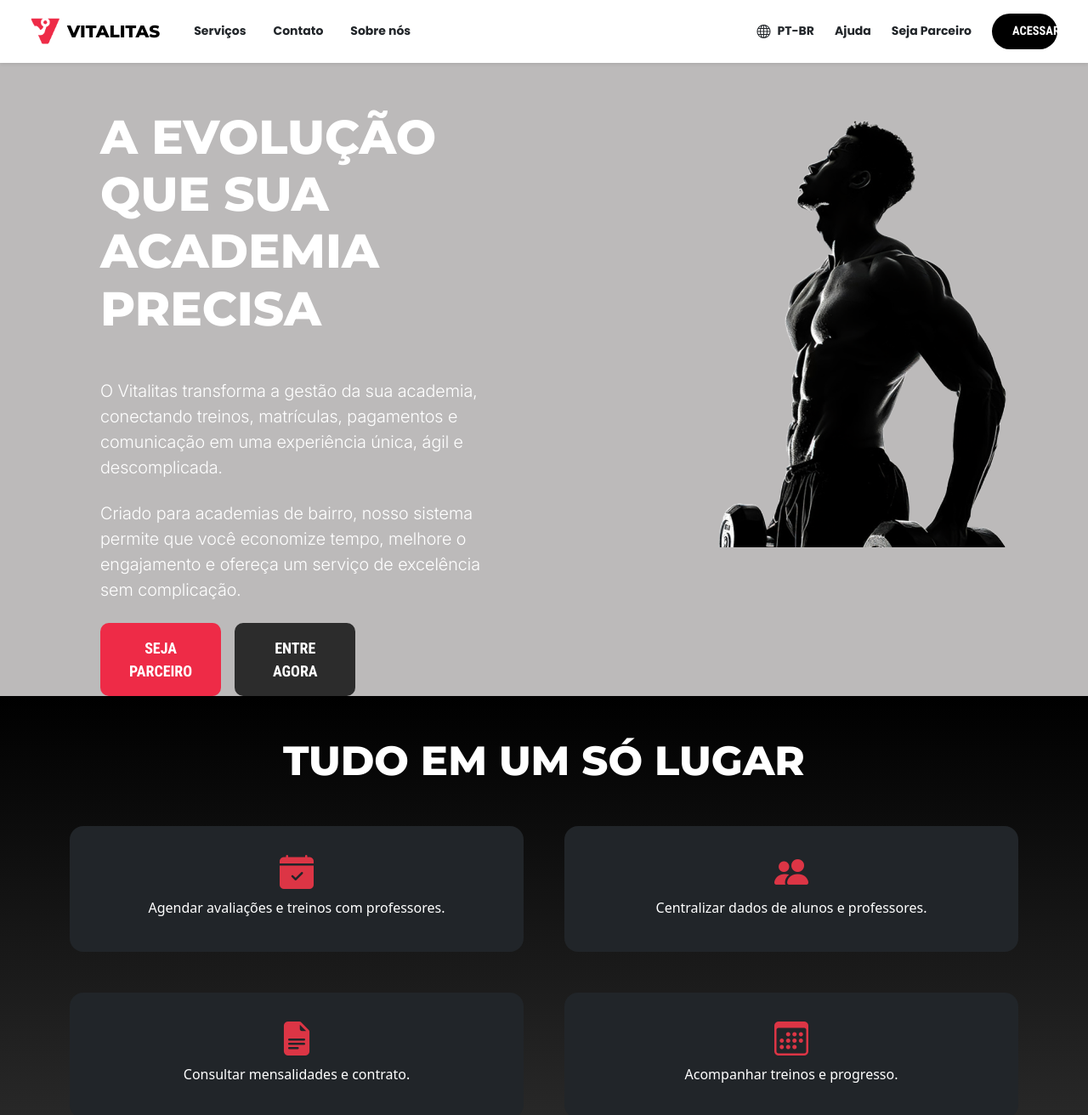
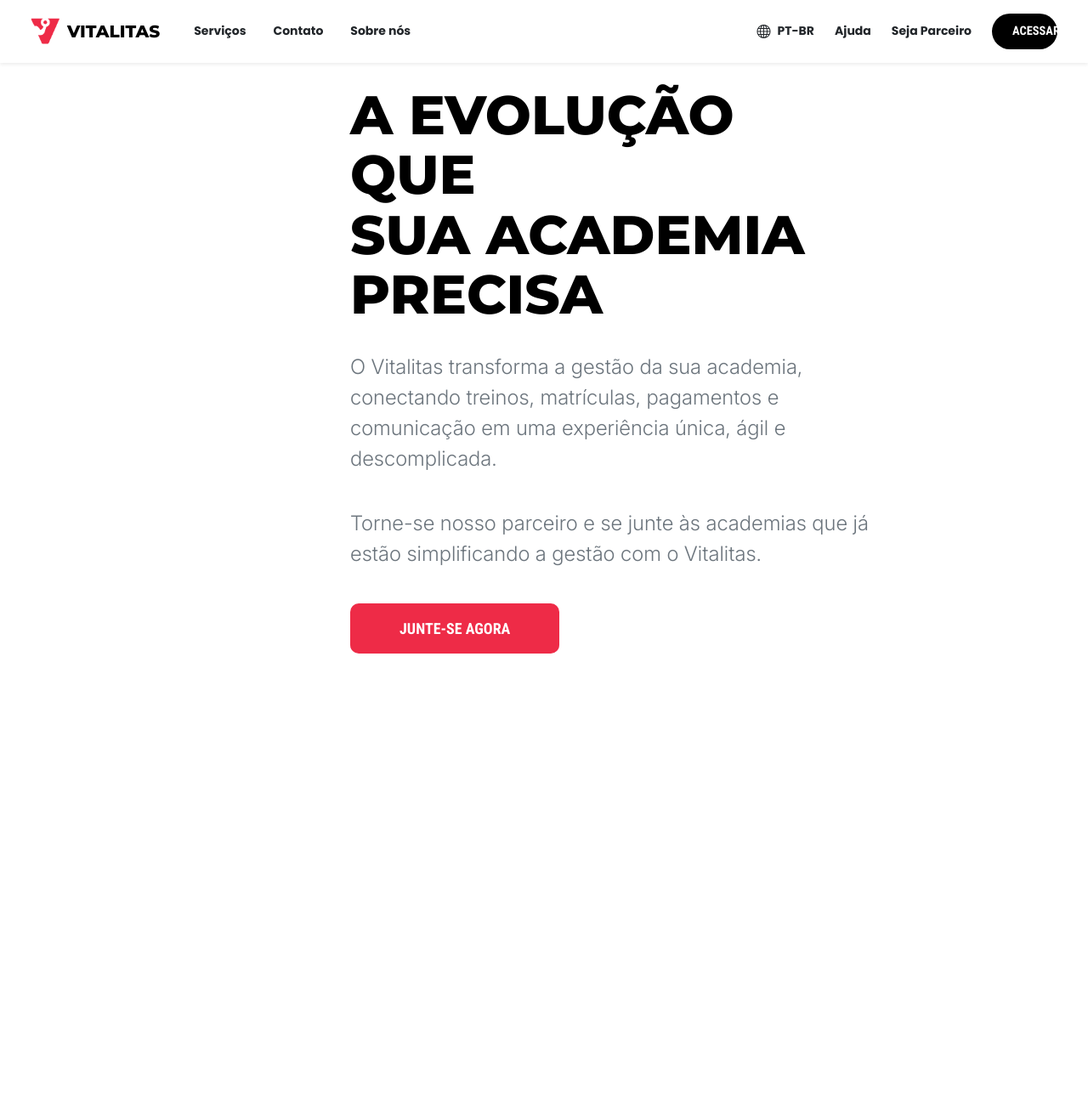
Before and after one commit to VitalitasPJT/vitalitas-frontend-app, a React (Vite) app: page / in a window 1280 px wide. Shown: the top 1312 px of the page at 85% size. After the commit the page ends 800 px from the top, so only its background shows below. Built offline with nearby package versions, Linux system fonts and the light colour scheme.

Commit message:
parte lateral esquerda da secao inicial da landing page, imagem da direita estou com problemas por enquanto

```diff
--- a/src/index.css
+++ b/src/index.css
@@ -63,11 +63,11 @@
   background-color: var(--red-color);
   color: white;
   font-family: var(--font-button);
-  padding: 1.0rem 1.5rem;
+  padding: 1.0rem 1rem;
   border-radius: 10px;
   text-decoration: none;
   font-size: large;
-  width: 30%;
+  width: 40%;
   text-align: center;
 }
 
--- a/src/pages/LandingPage.tsx
+++ b/src/pages/LandingPage.tsx
@@ -1,85 +1,93 @@
 import NavbarLandingPage from "../components/NavbarLandingPage";
-import { Link } from 'react-router-dom';
+import { Link } from "react-router-dom";
+{/*import gymMan from "../assets/imgs/main_img_landingPage.png";*/}
 
 export default function LandingPage() {
   return (
-        <div style={{ backgroundColor: '#bcbabaff', color: '#fff' }} className="min-vh-100">
+    <div className="bg-white text-dark min-vh-100 overflow-hidden position-relative">
       <NavbarLandingPage />
 
-            <div className="container d-flex flex-column align-items-center justify-content-center text-start" style={{paddingTop: '10%'}}>
+      {/* Container principal */}
+      <div
+        className="container-fluid position-relative"
+        style={{ paddingTop: "100px" }}
+      >
         <div className="row">
-                    <div className="col-md-6 px-5">
-                        <h1 className="display-4 font-title mb-5" style={{ fontWeight: "bolder" }}>
-                            A EVOLUÇÃO QUE SUA ACADEMIA PRECISA
+          {/* Coluna Esquerda */}
+          <div
+            className="col-md-6 d-flex flex-column align-items-start gap-4"
+            style={{
+              marginLeft: "400px",
+              maxWidth: "650px",
+              position: "relative",
+            }}
+          >
+            <h1
+              className="font-title fw-bolder"
+              style={{
+                fontSize: "4rem",
+                color: 'black',
+                lineHeight: "1.1",
+              }}
+            >
+              A EVOLUÇÃO QUE <br /> SUA ACADEMIA <br /> PRECISA
             </h1>
 
-                        <p className="lead font-text mb-4">
-                            O Vitalitas transforma a gestão da sua academia, conectando treinos, matrículas, pagamentos e comunicação em uma experiência única, ágil e descomplicada.
+            <p className="font-text text-secondary lh-base"
+            style={{fontSize:'24px'}}>
+              O Vitalitas transforma a gestão da sua academia, conectando
+              treinos, matrículas, pagamentos e comunicação em uma experiência
+              única, ágil e descomplicada.
             </p>
 
-                        <p className="lead font-text mb-4">
-                            Criado para academias de bairro, nosso sistema permite que você economize tempo, melhore o engajamento e ofereça um serviço de excelência sem complicação.
+            <p className="font-text text-secondary lh-base"
+            style={{fontSize:'24px'}}>
+              Torne-se nosso parceiro e se junte às academias que já estão
+              simplificando a gestão com o Vitalitas.
             </p>
 
-                        <div className="d-flex gap-3 font-button flex-wrap justify-content-start">
-                            <Link to="/" className="btn_redColor">
-                                SEJA PARCEIRO
-                            </Link>
-                            <Link to="/login" className="btn_greyColor">
-                                ENTRE AGORA
+            <Link
+              to="/cadastro"
+              className="btn_redColor"
+            >
+              JUNTE-SE AGORA
             </Link>
           </div>
         </div>
 
-                    <div className="col-md-6">
-                        <img src="./src/assets/imgs/main_img_landingPage.png" className="img-fluid d-none d-md-block" alt="gym_img" style={{ maxHeight: '1000px', width: '100%', objectFit: 'cover' }} />
+        {/* Máscara e imagem — fora do fluxo da row */}
+        <div
+          className="position-absolute top-0 end-0 h-100 d-flex align-items-center justify-content-end"
+          style={{ width: "55%", zIndex: 1 }}
+        >
+          {/*
+          <div
+            className="position-absolute top-0 end-0"
+            style={{
+              width: "100%",
+              height: "100%",
+              backgroundColor: "#000",
+              clipPath: "polygon(5% 0%, 100% 0%, 100% 100%, 0% 100%)",
+              zIndex: 1,
+            }}
+          ></div>
+
+          {/* Imagem do homem com profundidade *
+          <img
+            src={gymMan}
+            alt="Homem musculoso"
+            className="position-relative"
+            style={{
+              zIndex: 2,
+              maxHeight: "450px",
+              objectFit: "contain",
+              transform: "translate(25%, 5%) scale(1.15)",
+              filter: "drop-shadow(-30px 0 40px rgba(0,0,0,0.6))",
+            }}
+          />
+          */}
         </div>
       </div>
     </div>
-
-            {/* Seção com gradiente fora da container */}
-            <section
-                className="text-white py-5"
-                style={{
-                    background: 'linear-gradient(180deg, #000000ff, #2c2c2c)',
-                    width: '100%',
-                }}
-            >
-                <div className="container text-center">
-                    <h2 className="mb-5 display-5 font-title">TUDO EM UM SÓ LUGAR</h2>
-
-                    <div className="row g-5">
-
-                        <div className="col-md-6">
-                            <div className="p-4 bg-dark rounded-4 h-100">
-                                <i className="bi bi-calendar-check-fill text-danger fs-1 mb-3"></i>
-                                <p>Agendar avaliações e treinos com professores.</p>
-                            </div>
-                        </div>
-
-                        <div className="col-md-6">
-                            <div className="p-4 bg-dark rounded-4 h-100">
-                                <i className="bi bi-people-fill text-danger fs-1 mb-3"></i>
-                                <p>Centralizar dados de alunos e professores.</p>
-                            </div>
-                        </div>
-
-                        <div className="col-md-6">
-                            <div className="p-4 bg-dark rounded-4 h-100">
-                                <i className="bi bi-file-earmark-text-fill text-danger fs-1 mb-3"></i>
-                                <p>Consultar mensalidades e contrato.</p>
-                            </div>
-                        </div>
-
-                        <div className="col-md-6">
-                            <div className="p-4 bg-dark rounded-4 h-100">
-                                <i className="bi bi-calendar3 text-danger fs-1 mb-3"></i>
-                                <p>Acompanhar treinos e progresso.</p>
-                            </div>
-                        </div>
-                    </div>
-                </div>
-            </section>
-        </div>
   );
 }
```
Lines whose indentation alone changed are shown as unchanged.
